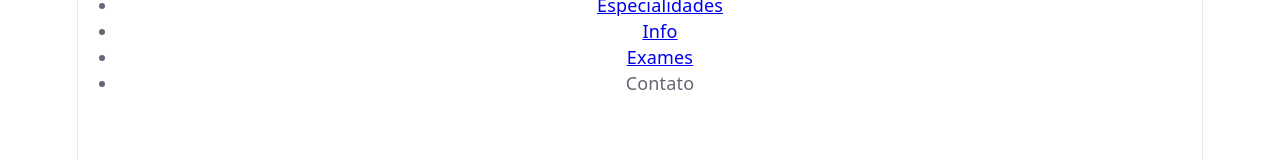
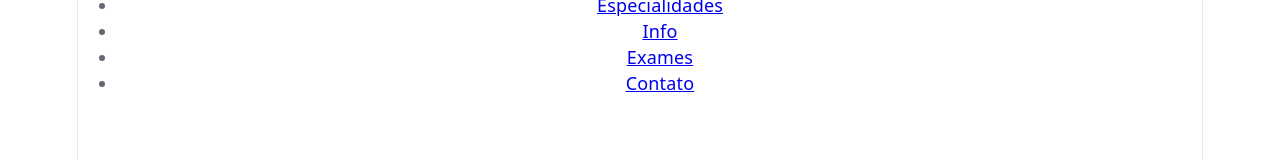
Before and after one commit to hellenpaula/projeto-clinica-medica, a React (Vite) app: page / in a window 1280 px wide. Shown: the part 124-284 px from the top of the page. Built offline with nearby package versions, Linux system fonts and the light colour scheme.

Commit message:
feat: add roteamento SPA em item do menu header

```diff
--- a/src/components/Header/Header.jsx
+++ b/src/components/Header/Header.jsx
@@ -1,5 +1,7 @@
 
 import './Header.css'
+
+import {Link} from 'react-router-dom';
 
 function Header() {
     return(
@@ -12,7 +14,7 @@ function Header() {
                     <li ><a href="#Especialidade" className="ItemListaMenu">Especialidades</a></li>
                     <li ><a href="#Info" className="ItemListaMenu" >Info</a></li>
                     <li ><a href="#Exames" className="ItemListaMenu" >Exames</a></li>
-                    <li className="ItemListaMenu">Contato</li>
+                    <li ><Link to="/contato" className="ItemListaMenu">Contato</Link></li>
                 </ul>
             </nav>
        </header>
```
